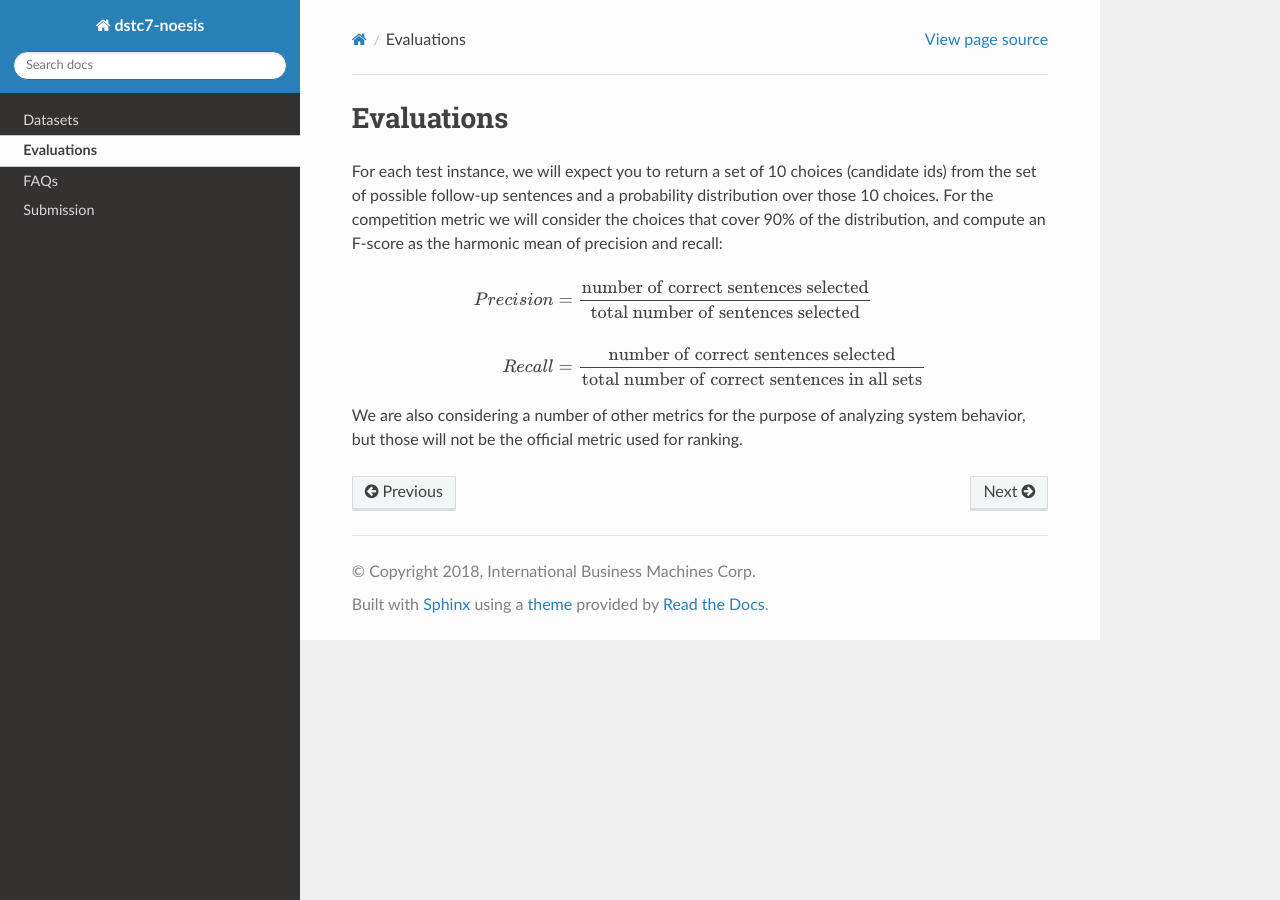
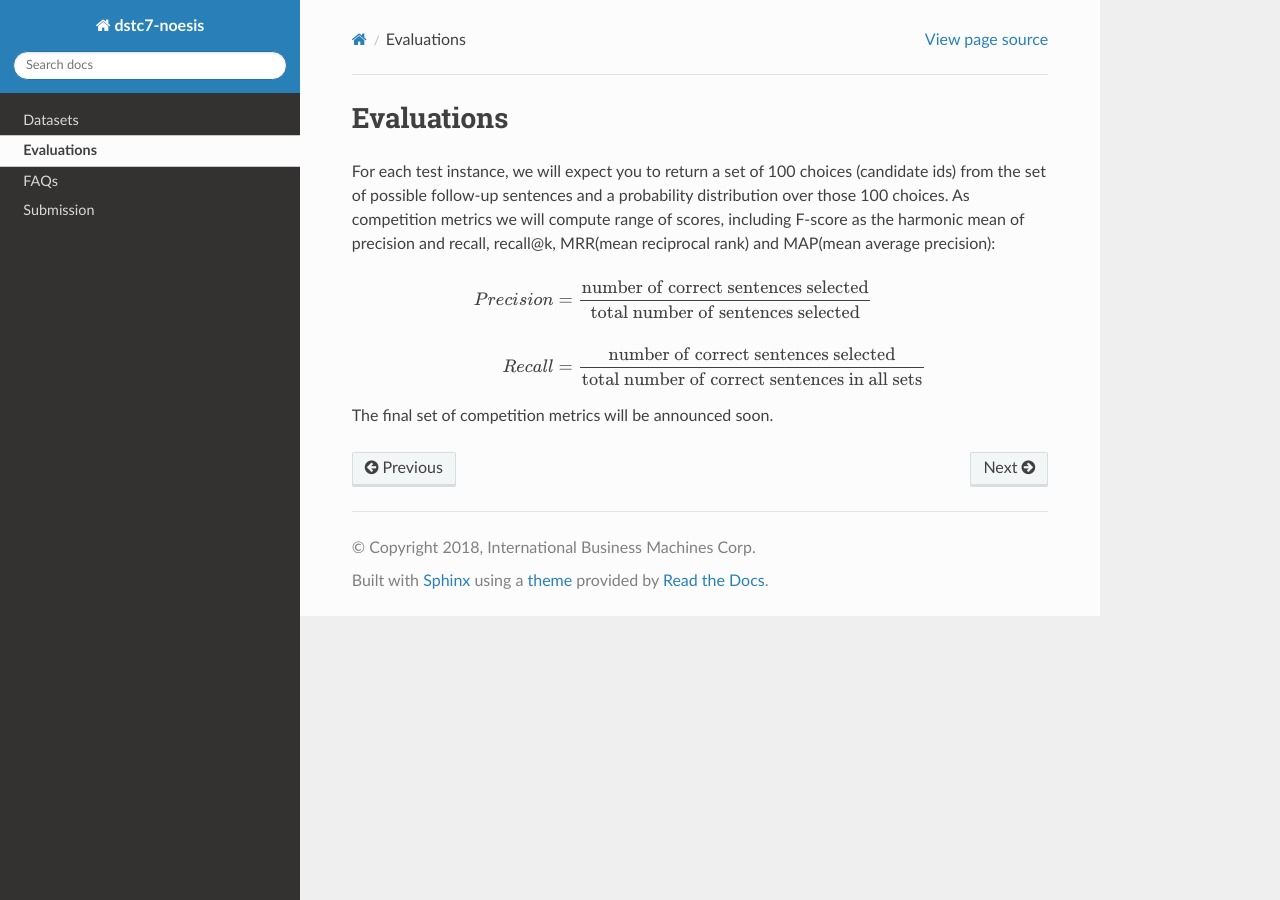
Before and after one commit to IBM/dstc-noesis, a Sphinx documentation site: the page built from docs/source/evaluations.rst, in a window 1280 px wide. Built offline with Sphinx 7.4.7 and the Read the Docs theme 2.0.0, drawn with Linux system fonts in a browser that asks for light colours.

Commit message:
webpage changes for evaluations and dataset descriptions

```diff
--- a/docs/source/evaluations.rst
+++ b/docs/source/evaluations.rst
@@ -1,8 +1,8 @@
 Evaluations
 ===========
 
-For each test instance, we will expect you to return a set of 10 choices (candidate ids) from the set of possible follow-up sentences and a probability distribution over those 10 choices.
-For the competition metric we will consider the choices that cover 90% of the distribution, and compute an F-score as the harmonic mean of precision and recall:
+For each test instance, we will expect you to return a set of 100 choices (candidate ids) from the set of possible follow-up sentences and a probability distribution over those 100 choices.
+As competition metrics we will compute range of scores, including F-score as the harmonic mean of precision and recall, recall@k, MRR(mean reciprocal rank) and MAP(mean average precision):
 
 .. math::
 
@@ -12,4 +12,4 @@ For the competition metric we will consider the choices that cover 90% of the di
 
     Recall &= \frac {\text{number of correct sentences selected}} {\text{total number of correct sentences in all sets}}
 
-We are also considering a number of other metrics for the purpose of analyzing system behavior, but those will not be the official metric used for ranking.
+The final set of competition metrics will be announced soon.
```
Also changed, not shown: docs/source/dataset.rst (+9 -0 lines).
